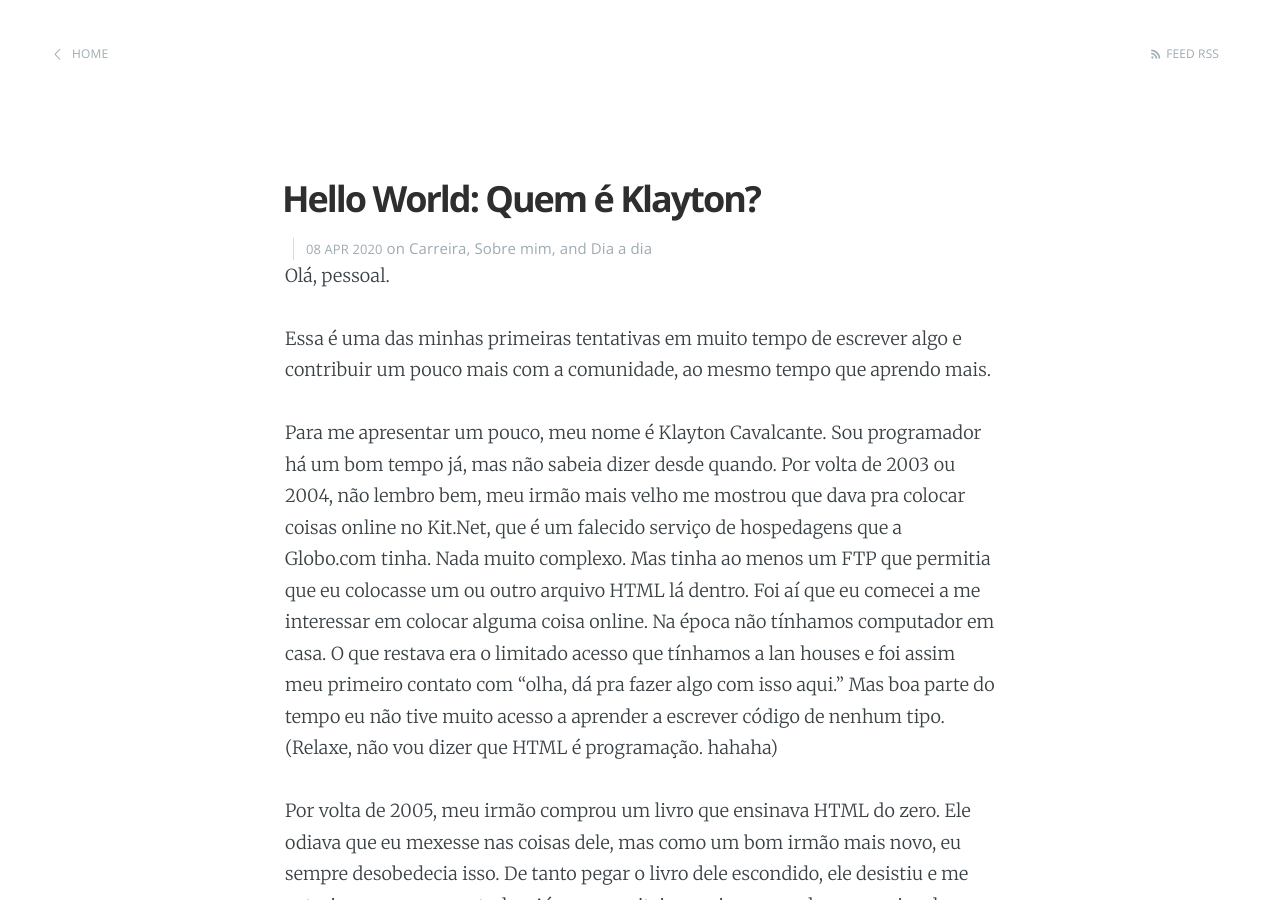
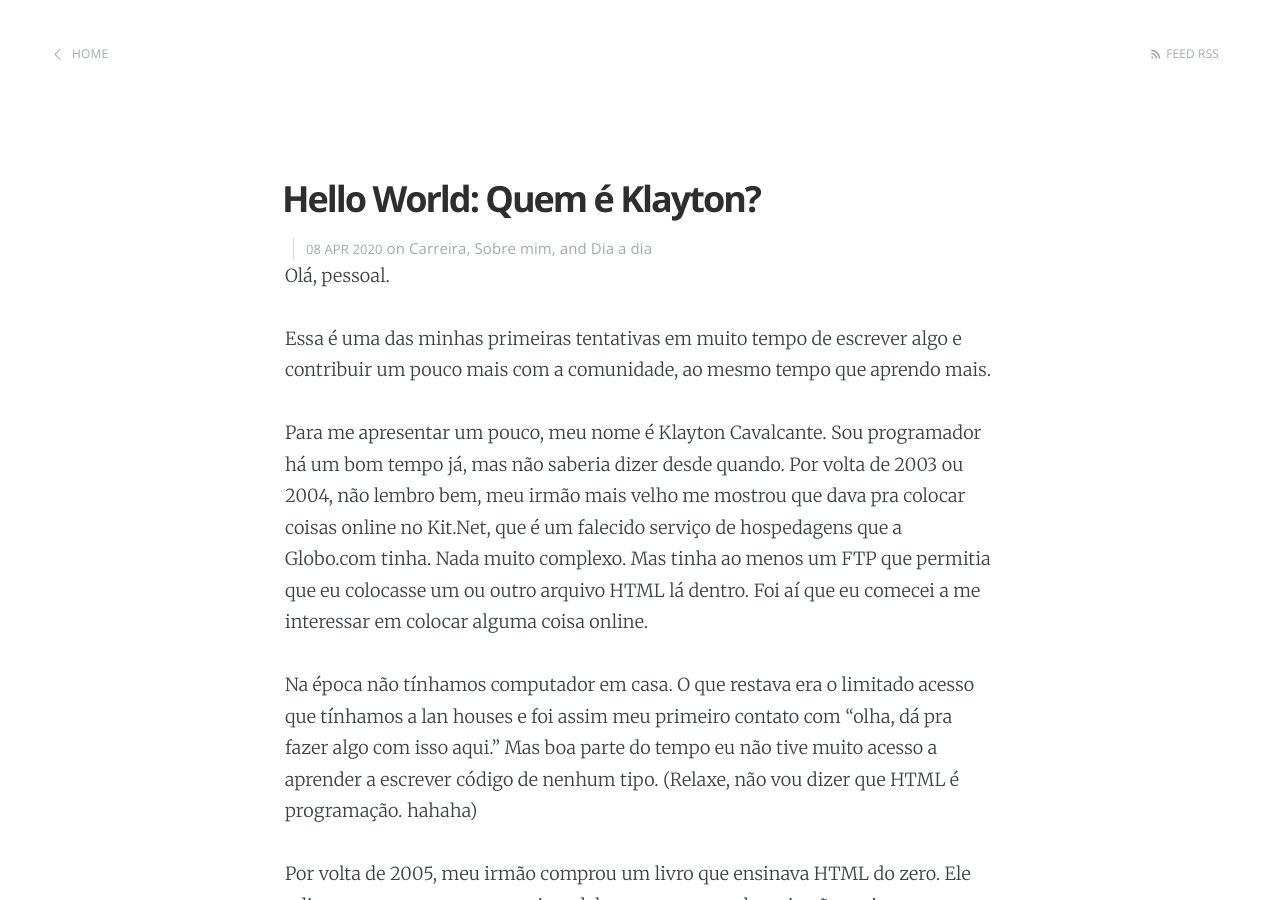
Before and after one commit to klaytoncavalcante/klaytoncavalcante.github.io, a Jekyll site: the page built from _posts/2020-04-08-hello-world.md, in a window 1280 px wide and 900 px high. Built offline with Jekyll 4.4.1, drawn with Linux system fonts in a browser that asks for light colours.

```diff
--- a/_config.yml
+++ b/_config.yml
@@ -9,6 +9,7 @@ paginate: 15
 baseurl: /
 domain_name: 'https://klaytoncavalcante.github.io'
 excerpt_separator: <!--more-->
+permalink: /posts/:slug:output_ext
 #google_analytics: 'UA-XXXXXXXX-X'
 gems: [jekyll-paginate]
 
--- a/_posts/2020-04-08-hello-world.md
+++ b/_posts/2020-04-08-hello-world.md
@@ -9,8 +9,10 @@ Olá, pessoal.
 
 Essa é uma das minhas primeiras tentativas em muito tempo de escrever algo e contribuir um pouco mais com a comunidade, ao mesmo tempo que aprendo mais.
 
-Para me apresentar um pouco, meu nome é Klayton Cavalcante. Sou programador há um bom tempo já, mas não sabeia dizer desde quando. Por volta de 2003 ou 2004, não lembro bem, meu irmão mais velho me mostrou que dava pra colocar coisas online no Kit.Net, que é um falecido serviço de hospedagens que a Globo.com tinha. Nada muito complexo. Mas tinha ao menos um FTP que permitia que eu colocasse um ou outro arquivo HTML lá dentro. Foi aí que eu comecei a me interessar em colocar alguma coisa online.
+Para me apresentar um pouco, meu nome é Klayton Cavalcante. Sou programador há um bom tempo já, mas não saberia dizer desde quando. Por volta de 2003 ou 2004, não lembro bem, meu irmão mais velho me mostrou que dava pra colocar coisas online no Kit.Net, que é um falecido serviço de hospedagens que a Globo.com tinha. Nada muito complexo. Mas tinha ao menos um FTP que permitia que eu colocasse um ou outro arquivo HTML lá dentro. Foi aí que eu comecei a me interessar em colocar alguma coisa online.
+
 <!--more-->
+
 Na época não tínhamos computador em casa. O que restava era o limitado acesso que tínhamos a lan houses e foi assim meu primeiro contato com "olha, dá pra fazer algo com isso aqui." Mas boa parte do tempo eu não tive muito acesso a aprender a escrever código de nenhum tipo. (Relaxe, não vou dizer que HTML é programação. hahaha)
 
 Por volta de 2005, meu irmão comprou um livro que ensinava HTML do zero. Ele odiava que eu mexesse nas coisas dele, mas como um bom irmão mais novo, eu sempre desobedecia isso. De tanto pegar o livro dele escondido, ele desistiu e me autorizou a usar pra estudar. Aí eu aproveitei e corri pra casa de uma amiga da família que tinha computador em casa. (te amo Anna!)
```
